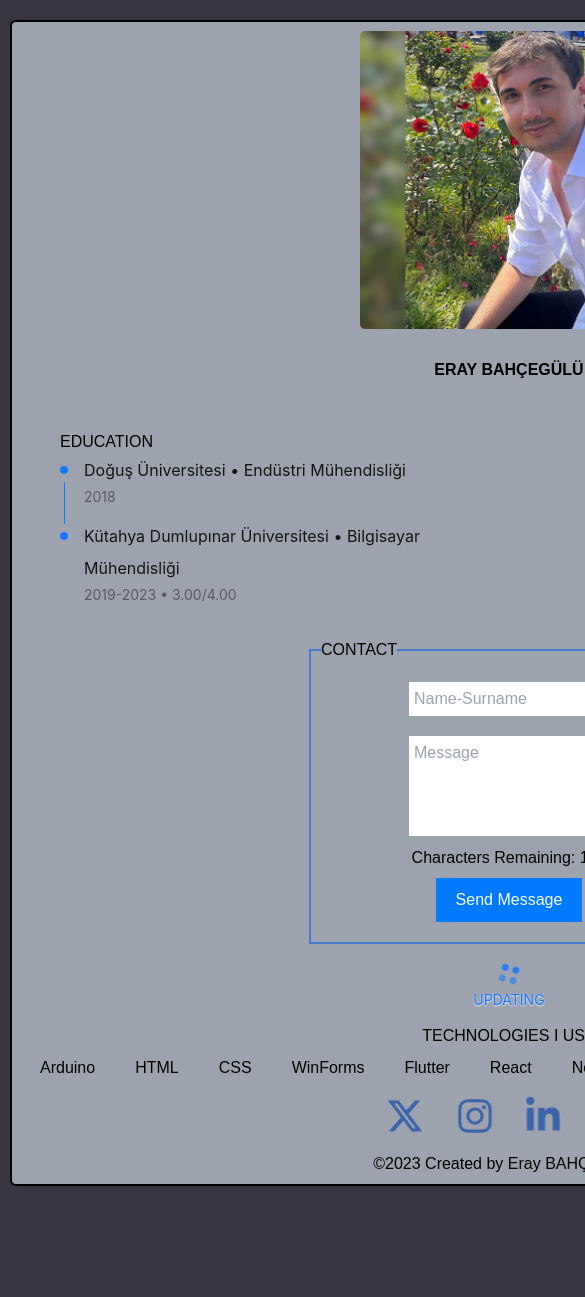
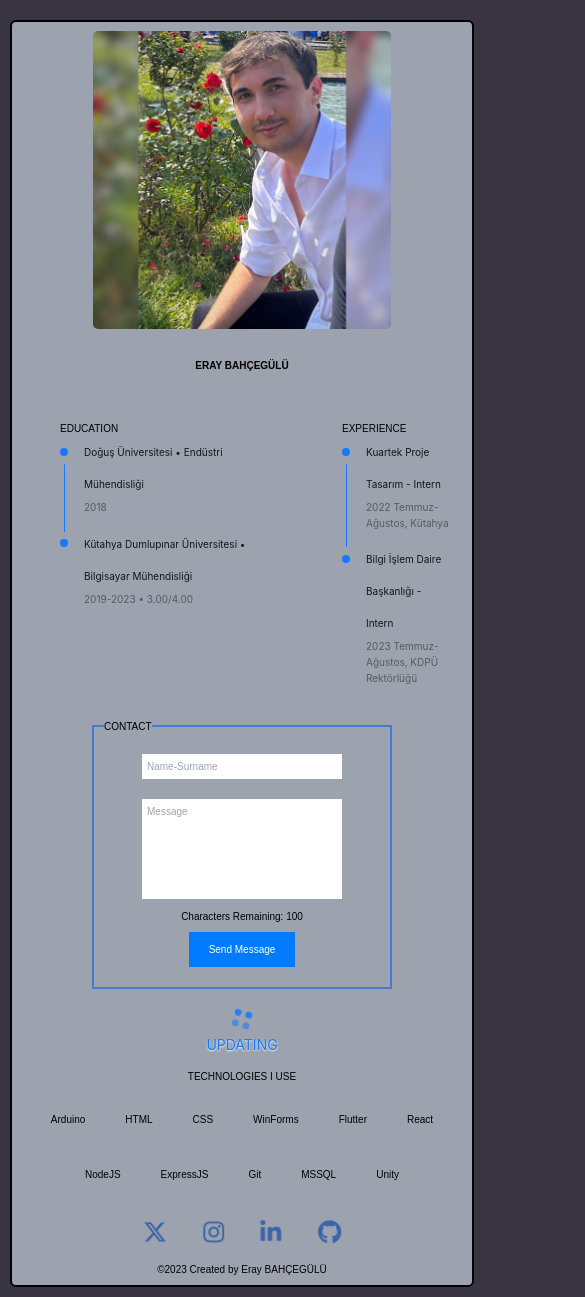
Before and after one commit to eraybahcegulu/eraybahcegulu.com, a React (Create React App) app in the folder client/: page / in a window 390 px wide. Shown: the top 1297 px of the page, 585 px wide, since content can reach past the window. Before the commit the page ends 1196 px from the top, so only its background shows below. Built offline with nearby package versions, Linux system fonts and the light colour scheme; the HTML template or start-up script is replaced by a standard one.

Commit message:
responsive design

```diff
--- a/client/src/App.jsx
+++ b/client/src/App.jsx
@@ -1,4 +1,4 @@
-import Main from "./components/main/Main.jsx";
+import Main from "./components/Main.jsx";
 import React from 'react';
 import { BrowserRouter as Router, Route, Switch } from 'react-router-dom';
 import ReactGA from 'react-ga4';
--- a/client/src/components/main/Contact.css
+++ b/client/src/components/Contact.css
@@ -1,4 +1,4 @@
-.firebase-container {
+.contact-container {
   display: flex;
   flex-direction: column;
   align-items: center;
@@ -13,7 +13,7 @@
   text-align: left;
 }
 
-.firebase-input {
+.contact-input {
   margin: 10px;
   padding: 5px;
   width: 200px;
@@ -39,7 +39,7 @@
   }
 
 
-.firebase-textarea {
+.contact-textarea {
     margin: 10px;
     padding: 5px;
     width: 200px;
@@ -47,7 +47,7 @@
     resize: none;
   }
 
-.firebase-button {
+.contact-button {
   background-color: #007bff;
   color: white;
   border: none;
@@ -56,6 +56,24 @@
   transition: background-color 0.3s ease;
 }
 
-.firebase-button:hover {
+.contact-button:hover {
   background-color: #0056b3;
 }
+
+@media screen and (max-width: 1100px) {
+  .contact-container {
+    width: 400px;
+  }
+
+}
+
+@media screen and (max-width: 850px) {
+
+
+}
+
+@media screen and (max-width: 650px) {
+  .contact-container {
+    width: 300px;
+  }
+}
--- a/client/src/components/main/Contact.jsx
+++ b/client/src/components/Contact.jsx
@@ -1,6 +1,6 @@
 import React, { useState, useEffect } from 'react';
 import { ref, set, push } from 'firebase/database';
-import databaseRef from '../../firebase';
+import databaseRef from '../firebase';
 import './Contact.css';
 
 function Contact() {
@@ -43,7 +43,7 @@ function Contact() {
 
   return (
 
-    <fieldset className="firebase-container">
+    <fieldset className="contact-container">
       <legend className='legend'>CONTACT</legend>
       <input
         type="text"
@@ -52,14 +52,14 @@ function Contact() {
           const newValue = e.target.value.replace(/[^A-Za-zğĞıİöÖüÜşŞçÇ\s]/g, "");
           setData({ ...data, box1: newValue });
         }}
-        className="firebase-input"
+        className="contact-input"
         placeholder="Name-Surname"
         maxLength={maxLengthNameSurname}
       />
       <textarea
         value={data.box2}
         onChange={(e) => setData({ ...data, box2: e.target.value })}
-        className="firebase-textarea"
+        className="contact-textarea"
         placeholder="Message"
         maxLength={maxLengthMessage}
       />
@@ -68,7 +68,7 @@ function Contact() {
 
       <button
         onClick={handleButtonClick}
-        className="firebase-button mt-2"
+        className="contact-button mt-2"
 
       >
         Send Message
--- /dev/null
+++ b/client/src/components/Main.css
@@ -0,0 +1,73 @@
+@media screen and (max-width: 1100px) {
+
+
+    .main-div{
+        font-size: 15px;
+
+    }
+
+    .main{
+        width: 800px;
+    }
+
+    .technologies{
+        display: flex;
+        flex-wrap: wrap;
+        justify-content: center;
+    }
+
+  }
+
+  @media screen and (max-width: 850px) {
+
+
+
+    .main-div{
+        font-size: 15px;
+    }
+
+    .main{
+        width: 600px;
+    }
+
+    .technologies{
+        display: flex;
+        flex-wrap: wrap;
+        justify-content: center;
+    }
+
+  }
+
+  @media screen and (max-width: 650px) {
+
+    .steps-education .ant-steps-item-title{
+        font-size: 10px;
+    }
+
+    .steps-education .ant-steps-item-description{
+        font-size: 10px;
+    }
+
+    .steps-experience .ant-steps-item-title{
+        font-size: 10px;
+    }
+
+    .steps-experience .ant-steps-item-description{
+        font-size: 10px;
+    }
+
+    .main-div{
+        font-size: 10px;
+    }
+
+    .main{
+        width: 460px;
+    }
+
+    .technologies{
+        display: flex;
+        flex-wrap: wrap;
+        justify-content: center;
+    }
+
+  }
--- a/client/src/components/main/Main.jsx
+++ b/client/src/components/Main.jsx
@@ -1,7 +1,7 @@
 import React, { useState } from 'react';
 import { Avatar } from 'antd';
 import { UserOutlined } from '@ant-design/icons';
-import eraybahcegulu from "../../eraybahcegulu.jpg"
+import eraybahcegulu from "../eraybahcegulu.jpg"
 
 import { FontAwesomeIcon } from '@fortawesome/react-fontawesome'
 import { faXTwitter } from '@fortawesome/free-brands-svg-icons'
@@ -14,6 +14,8 @@ import { Spin } from 'antd';
 
 import Contact from './Contact.jsx';
 
+import './Main.css'
+
 ReactGA.initialize("G-5N3FNKYL58");
 
 ReactGA.send({
@@ -25,10 +27,10 @@ const Main = () => {
   return (
 
 
-    <div className='bg-gray-400 header min-w-min h-max w-6/12 mt-5 m-auto border-black border-2 rounded-md text-center' >
+    <div className='main-div bg-gray-400 header min-w-min h-max w-6/12 mt-5 m-auto border-black border-2 rounded-md text-center' >
 
 
-      <main className=' items-center p-2 md:p-4'>
+      <main className='main items-center p-2 md:p-4'>
         <div className='avatar'>
           <Avatar shape="square" size={300} src={eraybahcegulu} icon={<UserOutlined />} />
         </div>
@@ -39,12 +41,11 @@ const Main = () => {
           </h2>
         </div>
 
-
-
-        <div className='about text-left flex m-auto mt-10 ml-10'>
-          <div className='w-2/4'>
+        <div className='about  text-left flex m-auto mt-10 ml-10'>
+          <div className='w-2/4 '>
             <h2>EDUCATION</h2>
             <Steps
+              className='steps-education'
               progressDot
               current={2}
               direction="vertical"
@@ -64,6 +65,7 @@ const Main = () => {
           <div className='ml-25 w-2/4 pl-20 '>
             <h2>EXPERIENCE</h2>
             <Steps
+              className='steps-experience'
               progressDot
               current={2}
               direction="vertical"
@@ -89,9 +91,9 @@ const Main = () => {
           </Spin>
         </div>
 
-        <div className='technologies w-auto h-auto text-center mt-20'>
+        <div className='technologies-main w-auto h-auto text-center mt-20'>
           <h2>TECHNOLOGIES I USE</h2>
-          <div className='flex-auto mt-2'>
+          <div className='technologies flex-auto mt-2'>
 
             <span className='m-5'>
               Arduino
@@ -141,13 +143,6 @@ const Main = () => {
 
         </div>
 
-
-
-
-
-
-
-
         <div className='comm mt-5'>
 
           <a href="https://twitter.com/itsErayizm" target="_blank" className='m-5'>
```
